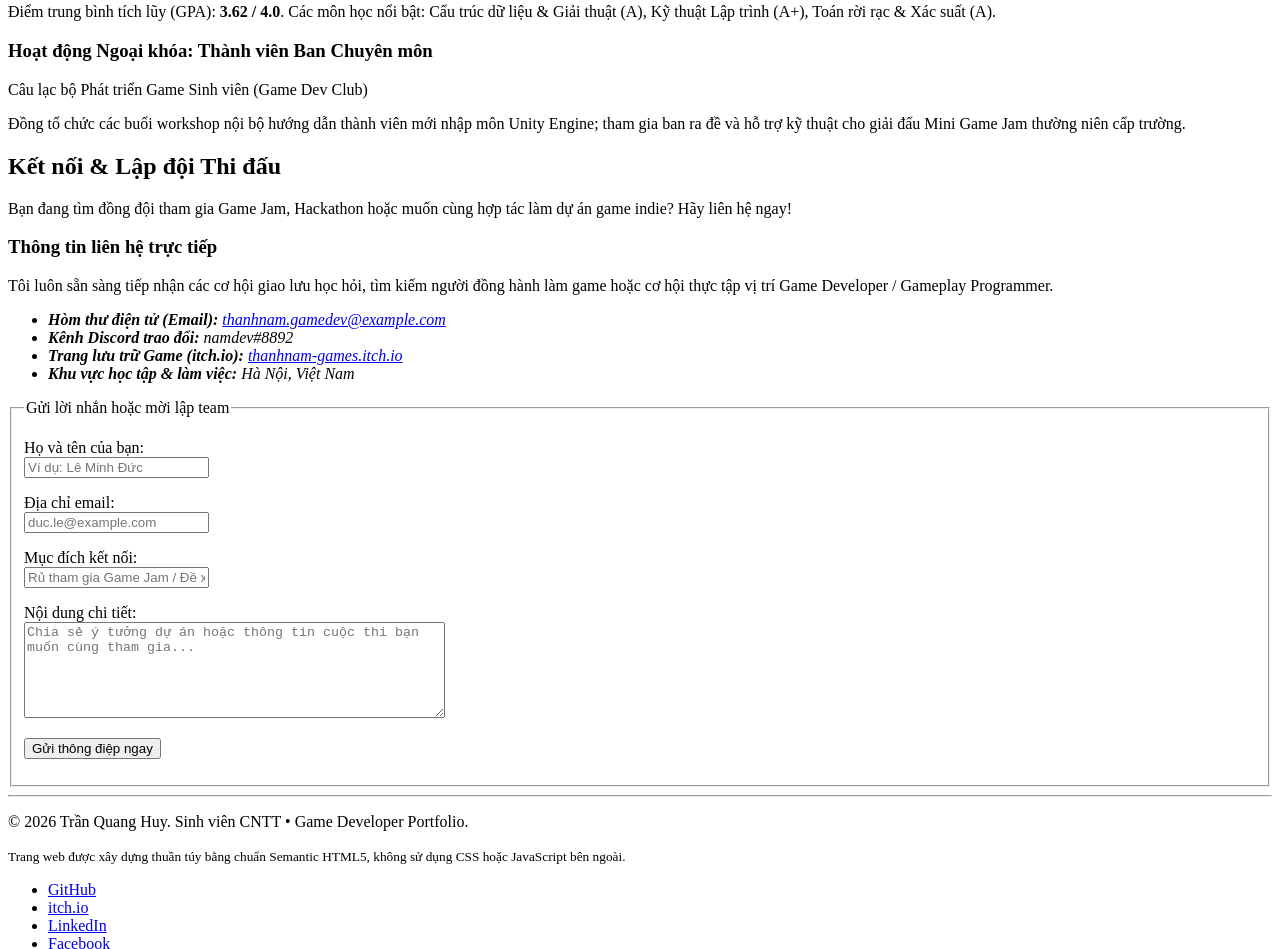
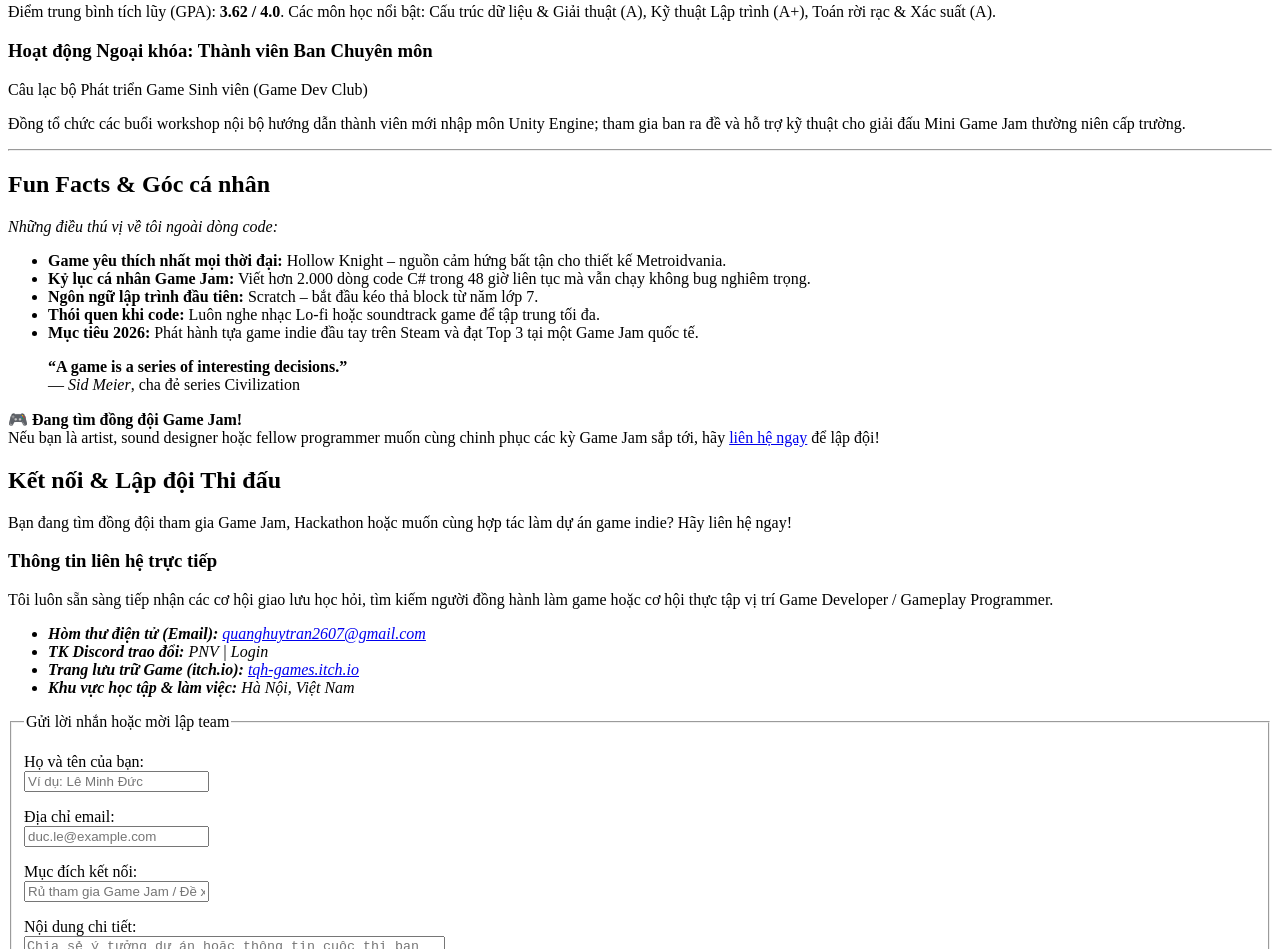
Before and after one commit to denzxje157/nhapmon-thietkeweb, a plain HTML site: page buoi2/index.html in a window 1280 px wide. Shown: the part 2509-3458 px from the top of the page. Drawn offline with Linux system fonts and the light colour scheme.

Commit message:
buoi2: bo sung the aside va cap nhat thong tin ca nhan

```diff
--- a/buoi2/index.html
+++ b/buoi2/index.html
@@ -1,5 +1,6 @@
 <!DOCTYPE html>
 <html lang="vi">
+
 <head>
     <!-- THẺ META CƠ BẢN VÀ THIẾT LẬP HIỂN THỊ -->
     <meta charset="UTF-8">
@@ -8,19 +9,23 @@
 
     <!-- TIÊU ĐỀ TRANG VÀ THÔNG TIN TỐI ƯU HÓA TÌM KIẾM (SEO) -->
     <title>Trần Quang Huy | Sinh viên CNTT &amp; Lập trình viên Game (Game Developer)</title>
-    <meta name="description" content="Portfolio thuần Semantic HTML5 của Trần Quang Huy - Sinh viên năm 2 chuyên ngành CNTT, đam mê lập trình Game (Unity, Godot, C++, C#), thuật toán và tham gia Game Jam, Hackathon.">
-    <meta name="keywords" content="Sinh viên CNTT, Game Developer, Lập trình Game, Unity, Godot, C++, C#, Game Jam, Hackathon, Semantic HTML5, Trần Quang Huy Portfolio">
+    <meta name="description"
+        content="Portfolio thuần Semantic HTML5 của Trần Quang Huy - Sinh viên năm 2 chuyên ngành CNTT, đam mê lập trình Game (Unity, Godot, C++, C#), thuật toán và tham gia Game Jam, Hackathon.">
+    <meta name="keywords"
+        content="Sinh viên CNTT, Game Developer, Lập trình Game, Unity, Godot, C++, C#, Game Jam, Hackathon, Semantic HTML5, Trần Quang Huy Portfolio">
     <meta name="author" content="Trần Quang Huy">
     <meta name="robots" content="index, follow">
-    <link rel="canonical" href="https://thanhnamgame.dev">
+    <link rel="canonical" href="https://tqh.dev">
 
     <!-- OPEN GRAPH META TAGS (HỖ TRỢ CHIA SẺ TRÊN MẠNG XÃ HỘI) -->
     <meta property="og:type" content="website">
-    <meta property="og:url" content="https://thanhnamgame.dev">
+    <meta property="og:url" content="https://tqh.dev">
     <meta property="og:title" content="Trần Quang Huy | Sinh viên CNTT &amp; Lập trình viên Game">
-    <meta property="og:description" content="Khám phá các sản phẩm game indie, dự án Game Jam và thành tích thi đấu công nghệ của Trần Quang Huy.">
+    <meta property="og:description"
+        content="Khám phá các sản phẩm game indie, dự án Game Jam và thành tích thi đấu công nghệ của Trần Quang Huy.">
     <meta property="og:locale" content="vi_VN">
 </head>
+
 <body>
     <!-- LIÊN KẾT NHẢY NHANH ĐẾN NỘI DUNG CHÍNH (HỖ TRỢ TRUY CẬP CHO TRÌNH ĐỌC MÀN HÌNH VÀ PHÍM TAB) -->
     <a href="#main-content">Chuyển đến nội dung chính</a>
@@ -55,7 +60,10 @@
             <h1 id="hero-title">Trần Quang Huy</h1>
             <p><strong>Junior Game Developer &amp; Đam mê Lập trình Thi đấu</strong></p>
             <p>
-                Chào bạn! Tôi hiện là sinh viên năm thứ 2 chuyên ngành Công nghệ Thông tin với niềm đam mê mãnh liệt trong việc phát triển game (Game Development) và chinh phục các thử thách lập trình. Tôi thích hiện thực hóa các ý tưởng sáng tạo thành cơ chế gameplay lôi cuốn, nghiên cứu vật lý trò chơi, thuật toán AI tìm đường và rèn giũa tư duy xử lý áp lực thông qua các cuộc thi Hackathon và Game Jam 48 giờ.
+                Chào bạn! Tôi hiện là sinh viên năm thứ 2 chuyên ngành Công nghệ Thông tin với niềm đam mê mãnh liệt
+                trong việc phát triển game (Game Development) và chinh phục các thử thách lập trình. Tôi thích hiện thực
+                hóa các ý tưởng sáng tạo thành cơ chế gameplay lôi cuốn, nghiên cứu vật lý trò chơi, thuật toán AI tìm
+                đường và rèn giũa tư duy xử lý áp lực thông qua các cuộc thi Hackathon và Game Jam 48 giờ.
             </p>
             <p>
                 <a href="#projects">Khám phá các Game của tôi</a> |
@@ -68,7 +76,8 @@
         <section id="skills" aria-labelledby="skills-title">
             <header>
                 <h2 id="skills-title">Kỹ năng &amp; Công nghệ Lập trình Game</h2>
-                <p>Bộ công cụ và kiến thức tôi tích lũy qua các môn học trên giảng đường, dự án game cá nhân và các kỳ Game Jam.</p>
+                <p>Bộ công cụ và kiến thức tôi tích lũy qua các môn học trên giảng đường, dự án game cá nhân và các kỳ
+                    Game Jam.</p>
             </header>
 
             <div class="grid-container">
@@ -90,7 +99,8 @@
                         <li>C / C++ (Cấu trúc dữ liệu nâng cao, giải thuật tối ưu &amp; lập trình thi đấu)</li>
                         <li>C# (.NET, Lập trình hướng đối tượng OOP, Design Patterns thông dụng trong Game)</li>
                         <li>Python (Xử lý dữ liệu, viết kịch bản script tự động hóa)</li>
-                    <li>Toán học ứng dụng trong Game: Đại số tuyến tính, Hệ trục tọa độ, Vector, Thuật toán tìm đường A*</li>
+                        <li>Toán học ứng dụng trong Game: Đại số tuyến tính, Hệ trục tọa độ, Vector, Thuật toán tìm
+                            đường A*</li>
                     </ul>
                 </div>
 
@@ -119,7 +129,9 @@
                 <p><strong>[Giải Nhì Game Jam]</strong></p>
                 <h3 id="project-1-title">Shadow Runner: Dimensional Shift</h3>
                 <p>
-                    Tựa game 2D Puzzle-Platformer được tạo ra trong 48 giờ tại Vietnam Game Jam. Người chơi có năng lực chuyển đổi tức thời giữa hai chiều không gian "Ánh sáng" và "Bóng tối" để giải mã các câu đố hóc búa, kích hoạt cơ quan bí mật và vượt chướng ngại vật.
+                    Tựa game 2D Puzzle-Platformer được tạo ra trong 48 giờ tại Vietnam Game Jam. Người chơi có năng lực
+                    chuyển đổi tức thời giữa hai chiều không gian "Ánh sáng" và "Bóng tối" để giải mã các câu đố hóc
+                    búa, kích hoạt cơ quan bí mật và vượt chướng ngại vật.
                 </p>
                 <!-- UL/LI: Danh sách các công nghệ sử dụng trong dự án -->
                 <p><strong>Công nghệ sử dụng:</strong></p>
@@ -142,7 +154,9 @@
                 <p><strong>[Đồ án Môn học Điểm A+]</strong></p>
                 <h3 id="project-2-title">CyberSiege: Top-Down Tactical Shooter</h3>
                 <p>
-                    Game hành động chiến thuật góc nhìn từ trên xuống (Top-down Shooter). Ứng dụng thuật toán tìm đường A* cho AI đối thủ, hỗ trợ đa dạng chủng loại vũ khí và tích hợp hệ thống State Machine điều khiển hành vi boss linh hoạt theo khoảng cách và lượng máu còn lại.
+                    Game hành động chiến thuật góc nhìn từ trên xuống (Top-down Shooter). Ứng dụng thuật toán tìm đường
+                    A* cho AI đối thủ, hỗ trợ đa dạng chủng loại vũ khí và tích hợp hệ thống State Machine điều khiển
+                    hành vi boss linh hoạt theo khoảng cách và lượng máu còn lại.
                 </p>
                 <p><strong>Công nghệ sử dụng:</strong></p>
                 <ul aria-label="Công nghệ sử dụng trong game CyberSiege">
@@ -164,7 +178,9 @@
                 <p><strong>[Web Game Trình Duyệt]</strong></p>
                 <h3 id="project-3-title">Pixel Arena: 2D Browser Multiplayer</h3>
                 <p>
-                    Trò chơi đối kháng nhiều người chơi gọn nhẹ chạy mượt mà trên trình duyệt web không cần cài đặt ứng dụng. Sử dụng HTML5 Canvas để render đồ họa tốc độ 60 FPS cùng giao thức WebSocket đồng bộ trạng thái người chơi theo thời gian thực.
+                    Trò chơi đối kháng nhiều người chơi gọn nhẹ chạy mượt mà trên trình duyệt web không cần cài đặt ứng
+                    dụng. Sử dụng HTML5 Canvas để render đồ họa tốc độ 60 FPS cùng giao thức WebSocket đồng bộ trạng
+                    thái người chơi theo thời gian thực.
                 </p>
                 <p><strong>Công nghệ sử dụng:</strong></p>
                 <ul aria-label="Công nghệ sử dụng trong game Pixel Arena">
@@ -174,7 +190,8 @@
                     <li>WebSocket / Socket.io</li>
                 </ul>
                 <p>
-                    <a href="https://example.com" target="_blank" rel="noopener noreferrer">Chơi trực tiếp trên web</a> |
+                    <a href="https://example.com" target="_blank" rel="noopener noreferrer">Chơi trực tiếp trên web</a>
+                    |
                     <a href="https://github.com" target="_blank" rel="noopener noreferrer">Xem mã nguồn GitHub</a>
                 </p>
             </article>
@@ -194,10 +211,13 @@
                         <h3>Vietnam Game Jam 2025 &ndash; <strong>Giải Nhì Toàn Quốc (2nd Place)</strong></h3>
                         <p>
                             <!-- TIME: Thẻ ngữ nghĩa biểu diễn ngày tháng chuẩn định dạng máy đọc datetime -->
-                            Thời gian: <time datetime="2025-11">Tháng 11/2025</time> | Vai trò: Trưởng nhóm &amp; Lập trình Gameplay chính
+                            Thời gian: <time datetime="2025-11">Tháng 11/2025</time> | Vai trò: Trưởng nhóm &amp; Lập
+                            trình Gameplay chính
                         </p>
                         <p>
-                            Dẫn dắt đội ngũ 4 thành viên lên ý tưởng, xây dựng đồ họa và lập trình hoàn thiện tựa game trong vòng 48 giờ liên tục theo chủ đề bí mật của ban giám khảo. Sản phẩm được đánh giá cao nhất ở hạng mục "Sáng tạo cơ chế gameplay".
+                            Dẫn dắt đội ngũ 4 thành viên lên ý tưởng, xây dựng đồ họa và lập trình hoàn thiện tựa game
+                            trong vòng 48 giờ liên tục theo chủ đề bí mật của ban giám khảo. Sản phẩm được đánh giá cao
+                            nhất ở hạng mục "Sáng tạo cơ chế gameplay".
                         </p>
                     </article>
                 </li>
@@ -209,19 +229,22 @@
                             Thời gian: <time datetime="2025-05">Tháng 05/2025</time> | Đội thi sinh viên IT
                         </p>
                         <p>
-                            Xây dựng giải pháp Gamification (trò chơi hóa) ứng dụng học tập tương tác giúp học sinh tiếp cận kiến thức lịch sử qua các nhiệm vụ giải đố mini game dạng nhập vai.
+                            Xây dựng giải pháp Gamification (trò chơi hóa) ứng dụng học tập tương tác giúp học sinh tiếp
+                            cận kiến thức lịch sử qua các nhiệm vụ giải đố mini game dạng nhập vai.
                         </p>
                     </article>
                 </li>
 
                 <li>
                     <article>
-                        <h3>Cuộc thi Lập trình Thuật toán Sinh viên (ICPC Cấp Trường) &ndash; <strong>Giải Khuyến Khích</strong></h3>
+                        <h3>Cuộc thi Lập trình Thuật toán Sinh viên (ICPC Cấp Trường) &ndash; <strong>Giải Khuyến
+                                Khích</strong></h3>
                         <p>
                             Thời gian: <time datetime="2024-12">Tháng 12/2024</time> | Bảng thi đấu cá nhân
                         </p>
                         <p>
-                            Giải quyết 6/9 bài toán thuật toán cấu trúc dữ liệu nâng cao bằng ngôn ngữ C++ trong thời gian 4 giờ thi đấu căng thẳng, củng cố nền tảng tư duy toán học cho lập trình game.
+                            Giải quyết 6/9 bài toán thuật toán cấu trúc dữ liệu nâng cao bằng ngôn ngữ C++ trong thời
+                            gian 4 giờ thi đấu căng thẳng, củng cố nền tảng tư duy toán học cho lập trình game.
                         </p>
                     </article>
                 </li>
@@ -239,10 +262,12 @@
                 <h3>Đào tạo Chính quy: Cử nhân Công nghệ Thông tin</h3>
                 <p>Trường Đại học Công nghệ &ndash; ĐHQG / ĐH Bách Khoa</p>
                 <p>
-                    Niên khóa: <time datetime="2024-09">2024</time> &ndash; <time datetime="2028-06">Dự kiến 2028</time> (Hiện đang là sinh viên năm thứ 2)
+                    Niên khóa: <time datetime="2024-09">2024</time> &ndash; <time datetime="2028-06">Dự kiến 2028</time>
+                    (Hiện đang là sinh viên năm thứ 2)
                 </p>
                 <p>
-                    Điểm trung bình tích lũy (GPA): <strong>3.62 / 4.0</strong>. Các môn học nổi bật: Cấu trúc dữ liệu &amp; Giải thuật (A), Kỹ thuật Lập trình (A+), Toán rời rạc &amp; Xác suất (A).
+                    Điểm trung bình tích lũy (GPA): <strong>3.62 / 4.0</strong>. Các môn học nổi bật: Cấu trúc dữ liệu
+                    &amp; Giải thuật (A), Kỹ thuật Lập trình (A+), Toán rời rạc &amp; Xác suất (A).
                 </p>
             </article>
 
@@ -250,22 +275,58 @@
                 <h3>Hoạt động Ngoại khóa: Thành viên Ban Chuyên môn</h3>
                 <p>Câu lạc bộ Phát triển Game Sinh viên (Game Dev Club)</p>
                 <p>
-                    Đồng tổ chức các buổi workshop nội bộ hướng dẫn thành viên mới nhập môn Unity Engine; tham gia ban ra đề và hỗ trợ kỹ thuật cho giải đấu Mini Game Jam thường niên cấp trường.
+                    Đồng tổ chức các buổi workshop nội bộ hướng dẫn thành viên mới nhập môn Unity Engine; tham gia ban
+                    ra đề và hỗ trợ kỹ thuật cho giải đấu Mini Game Jam thường niên cấp trường.
                 </p>
             </article>
         </section>
+
+        <!-- ASIDE: Khu vực nội dung phụ bổ sung, không thuộc luồng nội dung chính nhưng có liên quan gián tiếp đến chủ đề tổng thể của trang. Theo chuẩn Semantic HTML5, thẻ <aside> thường được dùng cho sidebar, fun facts, trích dẫn nổi bật, quảng cáo hoặc các khối thông tin bổ trợ mà người đọc có thể bỏ qua mà không ảnh hưởng đến việc hiểu nội dung chính. -->
+        <aside aria-labelledby="aside-title">
+            <hr>
+            <h2 id="aside-title">Fun Facts &amp; Góc cá nhân</h2>
+            <p><em>Những điều thú vị về tôi ngoài dòng code:</em></p>
+
+            <ul>
+                <li><strong>Game yêu thích nhất mọi thời đại:</strong> Hollow Knight &ndash; nguồn cảm hứng bất tận cho
+                    thiết kế Metroidvania.</li>
+                <li><strong>Kỷ lục cá nhân Game Jam:</strong> Viết hơn 2.000 dòng code C# trong 48 giờ liên tục mà vẫn
+                    chạy không bug nghiêm trọng.</li>
+                <li><strong>Ngôn ngữ lập trình đầu tiên:</strong> Scratch &ndash; bắt đầu kéo thả block từ năm lớp 7.
+                </li>
+                <li><strong>Thói quen khi code:</strong> Luôn nghe nhạc Lo-fi hoặc soundtrack game để tập trung tối đa.
+                </li>
+                <li><strong>Mục tiêu 2026:</strong> Phát hành tựa game indie đầu tay trên Steam và đạt Top 3 tại một
+                    Game Jam quốc tế.</li>
+            </ul>
+
+            <blockquote>
+                <p>
+                    <strong>&ldquo;A game is a series of interesting decisions.&rdquo;</strong><br>
+                    &mdash; <cite>Sid Meier</cite>, cha đẻ series Civilization
+                </p>
+            </blockquote>
+
+            <p>
+                <strong>&#127918; Đang tìm đồng đội Game Jam!</strong><br>
+                Nếu bạn là artist, sound designer hoặc fellow programmer muốn cùng chinh phục các kỳ Game Jam sắp tới,
+                hãy <a href="#contact">liên hệ ngay</a> để lập đội!
+            </p>
+        </aside>
 
         <!-- SECTION (Contact): Phân đoạn thông tin liên hệ và biểu mẫu trao đổi công việc, mời lập team. Thẻ <section> đóng gói toàn bộ khu vực kết nối giữa người dùng và tác giả. -->
         <section id="contact" aria-labelledby="contact-title">
             <header>
                 <h2 id="contact-title">Kết nối &amp; Lập đội Thi đấu</h2>
-                <p>Bạn đang tìm đồng đội tham gia Game Jam, Hackathon hoặc muốn cùng hợp tác làm dự án game indie? Hãy liên hệ ngay!</p>
+                <p>Bạn đang tìm đồng đội tham gia Game Jam, Hackathon hoặc muốn cùng hợp tác làm dự án game indie? Hãy
+                    liên hệ ngay!</p>
             </header>
 
             <div>
                 <h3>Thông tin liên hệ trực tiếp</h3>
                 <p>
-                    Tôi luôn sẵn sàng tiếp nhận các cơ hội giao lưu học hỏi, tìm kiếm người đồng hành làm game hoặc cơ hội thực tập vị trí Game Developer / Gameplay Programmer.
+                    Tôi luôn sẵn sàng tiếp nhận các cơ hội giao lưu học hỏi, tìm kiếm người đồng hành làm game hoặc cơ
+                    hội thực tập vị trí Game Developer / Gameplay Programmer.
                 </p>
 
                 <!-- ADDRESS: Sử dụng thẻ <address> theo đúng chuẩn HTML5 để cung cấp thông tin liên lạc chính thống của tác giả/chủ sở hữu trang web. -->
@@ -273,15 +334,15 @@
                     <ul>
                         <li>
                             <strong>Hòm thư điện tử (Email):</strong>
-                            <a href="mailto:thanhnam.gamedev@example.com">thanhnam.gamedev@example.com</a>
+                            <a href="mailto:quanghuytran2607@gmail.com">quanghuytran2607@gmail.com</a>
                         </li>
                         <li>
-                            <strong>Kênh Discord trao đổi:</strong>
-                            <span>namdev#8892</span>
+                            <strong>TK Discord trao đổi:</strong>
+                            <span>PNV | Login</span>
                         </li>
                         <li>
                             <strong>Trang lưu trữ Game (itch.io):</strong>
-                            <a href="https://itch.io" target="_blank" rel="noopener noreferrer">thanhnam-games.itch.io</a>
+                            <a href="https://itch.io" target="_blank" rel="noopener noreferrer">tqh-games.itch.io</a>
                         </li>
                         <li>
                             <strong>Khu vực học tập &amp; làm việc:</strong>
@@ -308,12 +369,15 @@
 
                     <p>
                         <label for="message-subject">Mục đích kết nối:</label><br>
-                        <input type="text" id="message-subject" name="subject" placeholder="Rủ tham gia Game Jam / Đề xuất làm game" required>
+                        <input type="text" id="message-subject" name="subject"
+                            placeholder="Rủ tham gia Game Jam / Đề xuất làm game" required>
                     </p>
 
                     <p>
                         <label for="message-content">Nội dung chi tiết:</label><br>
-                        <textarea id="message-content" name="message" rows="6" cols="50" placeholder="Chia sẻ ý tưởng dự án hoặc thông tin cuộc thi bạn muốn cùng tham gia..." required></textarea>
+                        <textarea id="message-content" name="message" rows="6" cols="50"
+                            placeholder="Chia sẻ ý tưởng dự án hoặc thông tin cuộc thi bạn muốn cùng tham gia..."
+                            required></textarea>
                     </p>
 
                     <!-- BUTTON: Sử dụng thẻ <button type="submit"> cho hành vi gửi dữ liệu biểu mẫu thay vì thẻ liên kết <a>, phản ánh chính xác mục đích thực thi hành động tương tác. -->
@@ -332,7 +396,8 @@
         <div>
             <p>&copy; 2026 Trần Quang Huy. Sinh viên CNTT &bull; Game Developer Portfolio.</p>
             <p>
-                <small>Trang web được xây dựng thuần túy bằng chuẩn Semantic HTML5, không sử dụng CSS hoặc JavaScript bên ngoài.</small>
+                <small>Trang web được xây dựng thuần túy bằng chuẩn Semantic HTML5, không sử dụng CSS hoặc JavaScript
+                    bên ngoài.</small>
             </p>
         </div>
 
@@ -347,4 +412,5 @@
         </nav>
     </footer>
 </body>
+
 </html>
```
Lines whose indentation alone changed are shown as unchanged.
